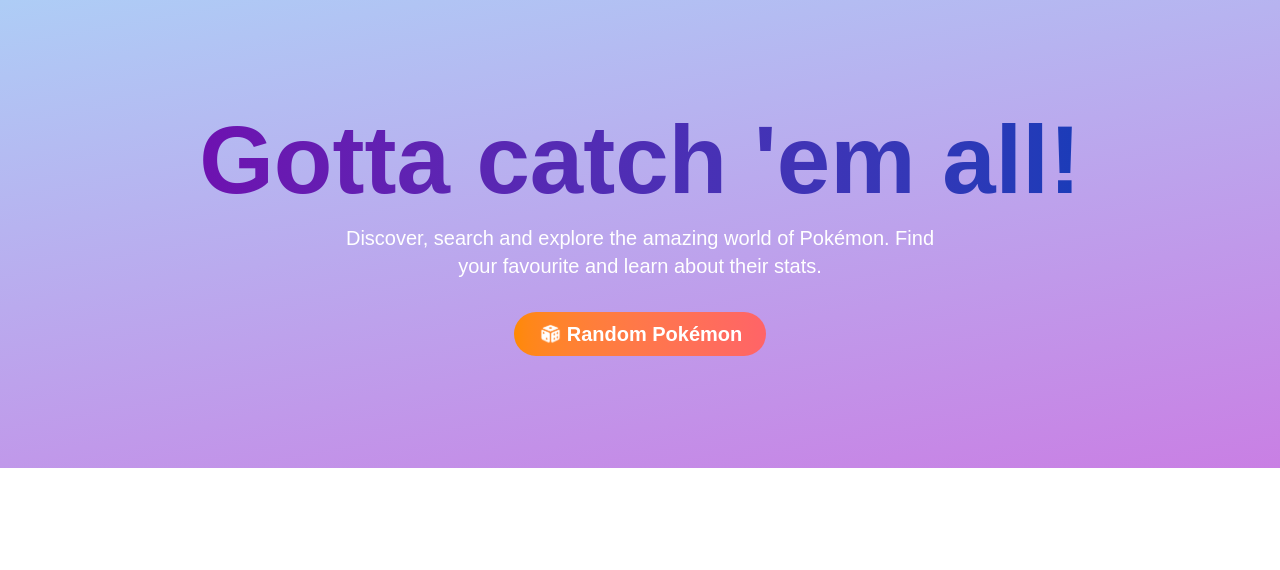
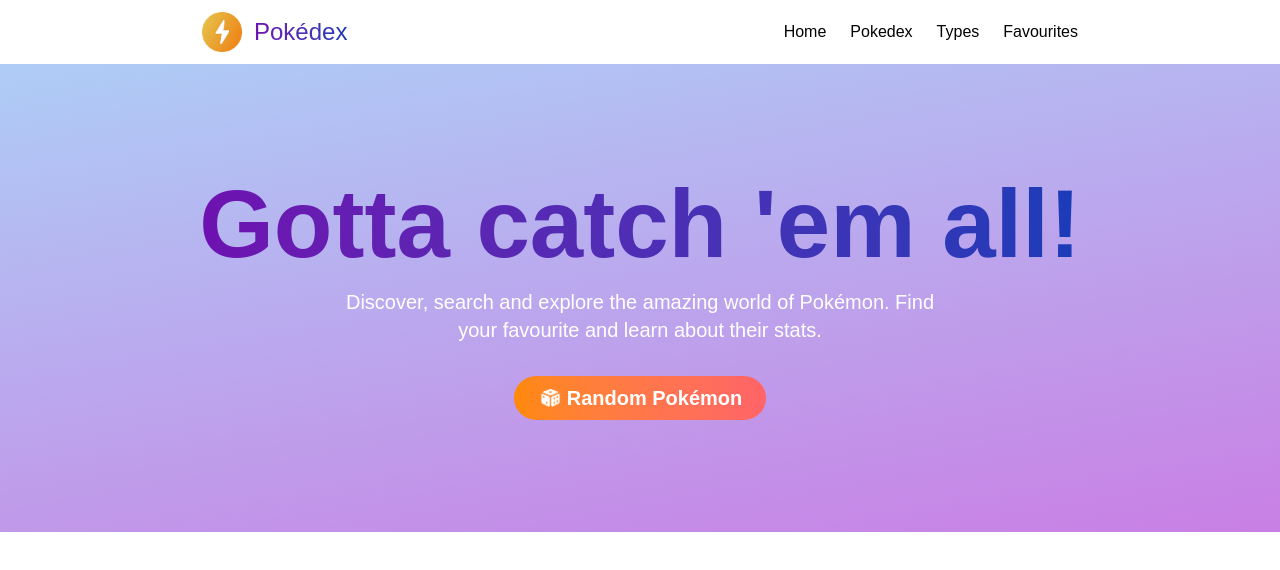
Before and after one commit to MissKowalik/nextjs_uppgift-pokedex, a Next.js app: page / in a window 1280 px wide. Shown: the top 570 px of the page. Built offline with nearby package versions, Linux system fonts and the light colour scheme; a web font is replaced by a local one.

Commit message:
add Navbar component

```diff
--- a/app/layout.tsx
+++ b/app/layout.tsx
@@ -31,6 +31,7 @@
         className={`${jaldi.variable} ${jersey.variable} antialiased`}
       >
         <header className="content-grid">
+          <Navbar></Navbar>
         </header>
         {children}
       </body>
--- /dev/null
+++ b/components/Navbar.tsx
@@ -0,0 +1,27 @@
+import Image from "next/image";
+import Link from "next/link";
+import "@/app/globals.css";
+
+export default function Navbar() {
+    return (
+        <nav>
+            <ul className="flex justify-between items-center p-3">
+                <div className="flex gap-3 items-center">
+                    <Image
+                    src="/Logo.png"
+                    alt=""
+                    width={40}
+                    height={40}
+                    />
+                    <li className="font-jersey text-2xl text-transparent bg-gradient-to-r from-purple-800 to-blue-800 [background-clip:text]">Pokédex</li>
+                </div>
+                <div className="flex gap-6">
+                    <li><Link href="">Home</Link></li>
+                    <li><Link href="">Pokedex</Link></li>
+                    <li><Link href="">Types</Link></li>
+                    <li><Link href="">Favourites</Link></li>
+                </div>
+            </ul>
+        </nav>
+    );
+}
```
